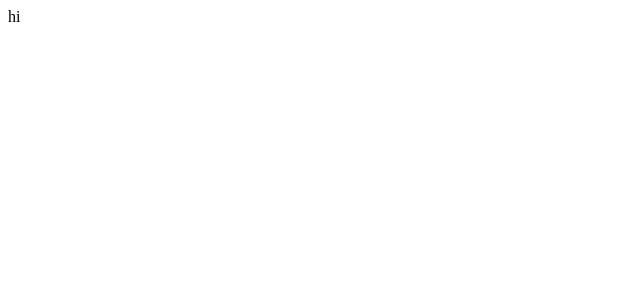
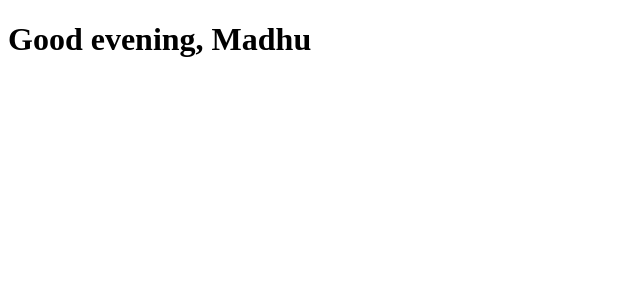
Before and after one commit to madhusoodhananer/react-learning, a React (Vite) app: page / in a window 1280 px wide. Shown: the top 300 px of the page, without its empty margins (0-640 px from the left). Built offline with nearby package versions, Linux system fonts and the light colour scheme.

Commit message:
Add DynamicGreeting component for time-based greetings

```diff
--- a/src/App.jsx
+++ b/src/App.jsx
@@ -1,13 +1,12 @@
-import { useState } from 'react'
+import React from "react";
 
+import DynamicGreeting from "./components/DynamicGreeting";
 function App() {
-  const [count, setCount] = useState(0)
-
   return (
     <>
-     hi
+      <DynamicGreeting name={"Madhu"} />
     </>
-  )
+  );
 }
 
-export default App
+export default App;
--- /dev/null
+++ b/src/components/DynamicGreeting.jsx
@@ -0,0 +1,27 @@
+import React from "react";
+import PropTypes from "prop-types";
+const greetingText = () => {
+  const date = new Date();
+  const hours = date.getHours();
+  if (hours < 12) {
+    return "Good morning";
+  } else if (hours < 18) {
+    return "Good afternoon";
+  } else {
+    return "Good evening";
+  }
+};
+const DynamicGreeting = ({ name }) => {
+  return (
+    <div>
+      <h1>
+        {greetingText()}, {name}
+      </h1>
+    </div>
+  );
+};
+
+DynamicGreeting.propTypes = {
+  name: PropTypes.string.isRequired,
+};
+export default DynamicGreeting;
```
Also changed, not shown: question.txt (added).
